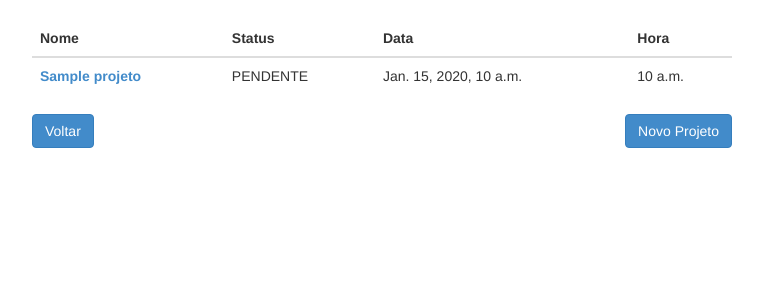
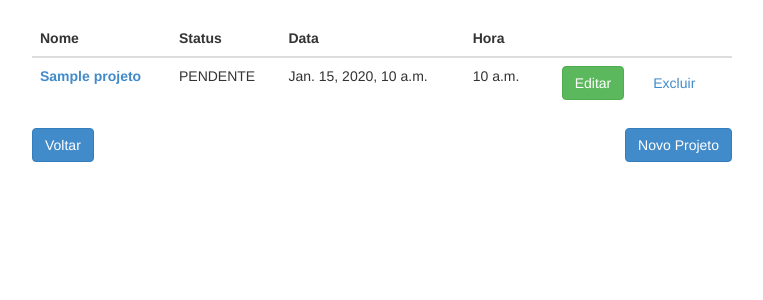
Before and after one commit to andressamesquita/TrabalhoFinalGerencia, a Django app: page /gestor/projetos in a window 1280 px wide. Shown: the part 58-358 px from the top of the page, without its empty margins (258-1021 px from the left). Run offline with Django 3.2, Linux system fonts and the light colour scheme; a user stored in the database is signed in; tables that the repository leaves empty hold one stand-in row (values such as "Sample post").

Commit message:
Adicionando funcionalidade excluir projeto

```diff
--- a/gerirsoft/gerirsoft/urls.py
+++ b/gerirsoft/gerirsoft/urls.py
@@ -30,4 +30,5 @@ urlpatterns = [
     path('gestor/projetos', verProjetos, name='meusProjetos'),
     path('gestor/projetos/novoProjeto', RegistrarProjetoView.as_view(), name='novoProjeto'),
     path('gestor/projetos/novoMembro', RegistrarMembroView.as_view(), name='novoMembro'),
+    path('gestor/projetos/<int:projeto_id>/excluir', deletar_projeto, name='excluir_projeto'),
 ]
--- a/gerirsoft/perfis/static/styles/main.css
+++ b/gerirsoft/perfis/static/styles/main.css
@@ -13,10 +13,10 @@
   text-decoration-color: white;
 }
 
+
 div nav h3{
   color: white;
 }
-
 
 .logo{
   margin-top: 40px;
--- a/gerirsoft/perfis/templates/login.html
+++ b/gerirsoft/perfis/templates/login.html
@@ -1,6 +1,11 @@
 {% extends "base.html" %}
 {% load i18n %}
+{% load staticfiles %}
 {% block body %}
+
+
+	<img src="{% static 'img/gerirSoft.png' %}" class="img-fluid " style="text-align: center" width="120" height="130" alt="Logo gerirSoft">
+
 
 	<form action="{% url 'login' %}" class="form-signin" role="form" method="post">
 		{% csrf_token %}
--- a/gerirsoft/perfis/templates/meuTime.html
+++ b/gerirsoft/perfis/templates/meuTime.html
@@ -20,7 +20,8 @@
                 <th scope="col">Nome</th>
                 <th scope="col">Função</th>
                 <!--<th scope="col">Projeto(s)</th>-->
-                <th scope="col">--</th>
+                <th scope="col"></th>
+                <th scope="col"></th>
               </tr>
             </thead>
             <tbody>
@@ -30,6 +31,8 @@
                     <a>{{membro.membro.id}}</a></th>
                 <td>{{membro.membro.nome}}</td>
                 <td>{{membro.membro.funcao}}</td>
+                <td><a class="btn btn-primary pull-right btn btn-success" href="#">Editar</a></td>
+                <td><a class="bbtn btn-outline-danger" href="#">Excluir</a></td>
                 <!--<td></td>-->
               </tr>
               {% endfor %}
--- a/gerirsoft/perfis/templates/meusProjetos.html
+++ b/gerirsoft/perfis/templates/meusProjetos.html
@@ -20,6 +20,8 @@
             <th scope="col">Status</th>
             <th scope="col">Data</th>
             <th scope="col">Hora</th>
+            <th scope="col"></th>
+            <th scope="col"></th>
           </tr>
         </thead>
         <tbody>
@@ -29,6 +31,8 @@
             <td>{{projeto.statusProjeto}}</td>
             <td>{{projeto.data_prazo}}</td>
             <td>{{projeto.hora_prazo}}</td>
+            <td><a class="btn btn-primary pull-right btn btn-success" href="#">Editar</a></td>
+            <td><a class="btn btn-outline-danger" href="{% url 'excluir_projeto' projeto.id %}">Excluir</a></td>
           </tr>
           {% endfor %}
         </tbody>
--- a/gerirsoft/perfis/templates/registrar.html
+++ b/gerirsoft/perfis/templates/registrar.html
@@ -1,6 +1,12 @@
 {% extends "base.html" %}
 {% load i18n %}
 {% block body %}
+{% load staticfiles %}
+
+
+<img src="{% static 'img/gerirSoft.png' %}" class="img-fluid " style="text-align: center" width="120" height="130" alt="Logo gerirSoft">
+
+
 <form class = "form-signin"  method="post"
 	action="{% url 'registrar' %}">
 	{% csrf_token %}
--- a/gerirsoft/perfis/views.py
+++ b/gerirsoft/perfis/views.py
@@ -10,6 +10,10 @@ from perfis.forms import *
 from perfis.models import *
 import random
 from django.db import transaction
+#from django.core.mail import EmailMessage
+
+
+
 
 
 def abertura(request):
@@ -92,6 +96,27 @@ def verProjetos(request):
 
 	return render(request, 'meusProjetos.html', contexto)
 
+
+@login_required
+def deletar_projeto(request, projeto_id):
+	projeto = Projeto.objects.get(id=projeto_id)
+	projeto.excluir_projeto()
+
+	usuario_logado = get_usuario_logado(request)
+	projetos = Projeto.objects.filter(dono=usuario_logado.gestor.id)
+
+	contexto = {
+		'perfil_logado': usuario_logado,
+		'projetos':projetos
+	}
+
+	return render(request, 'meusProjetos.html', contexto)
+
+
+
+
+
+
 class RegistrarProjetoView(View):
 	template_name = 'registrarProjeto.html'
 
--- a/gerirsoft/projetos/models.py
+++ b/gerirsoft/projetos/models.py
@@ -16,6 +16,9 @@ class Projeto(models.Model):
     dono = models.ForeignKey("perfis.Gestor", on_delete=models.CASCADE, related_name="projetos", null=True)
     statusProjeto = models.CharField(max_length=20, choices=STATUS_CHOICES, null=False, blank=False)
 
+    def excluir_projeto(self):
+        self.delete()
+
 class Tarefa(models.Model):
     STATUS_CHOICES = (
         ('PENDENTE','pendente'),
@@ -27,7 +30,7 @@ class Tarefa(models.Model):
     data_prazo = models.DateTimeField(auto_now_add=False)
     hora_prazo = models.TimeField()
     responsavel = models.ForeignKey('perfis.Membro', on_delete=models.CASCADE, related_name="responsavel")
-    statusTarefa = models.CharField(max_length=1, choices=STATUS_CHOICES, null=False, blank=False)
+    statusTarefa = models.CharField(max_length=20, choices=STATUS_CHOICES, null=False, blank=False)
     p = models.ForeignKey('Projeto', on_delete=models.CASCADE, related_name="tarefas", null=True)
 
 
```
Also changed, not shown: gerirsoft/gerirsoft/settings.py (+8 -0 lines), gerirsoft/projetos/migrations/0003_auto_20190708_0003.py (added).
